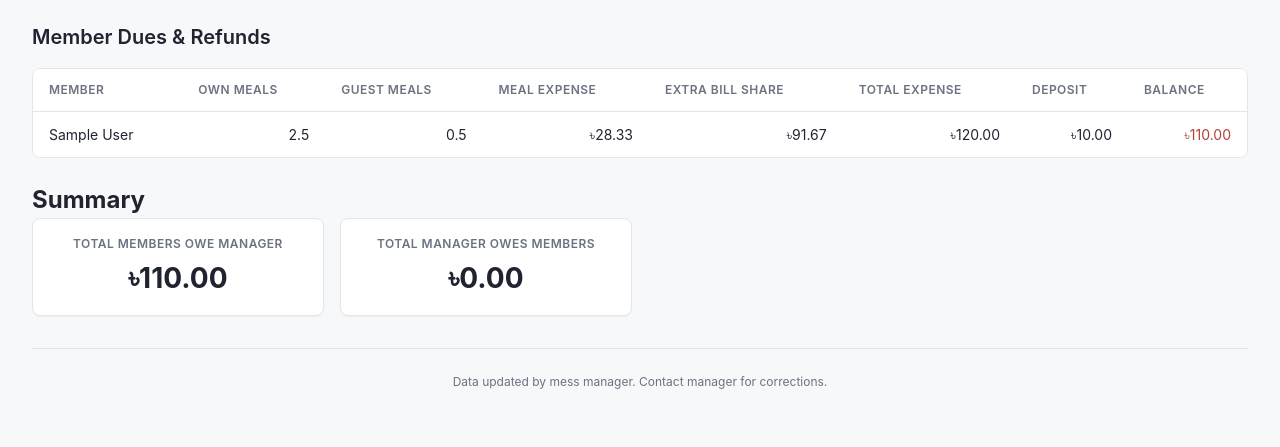
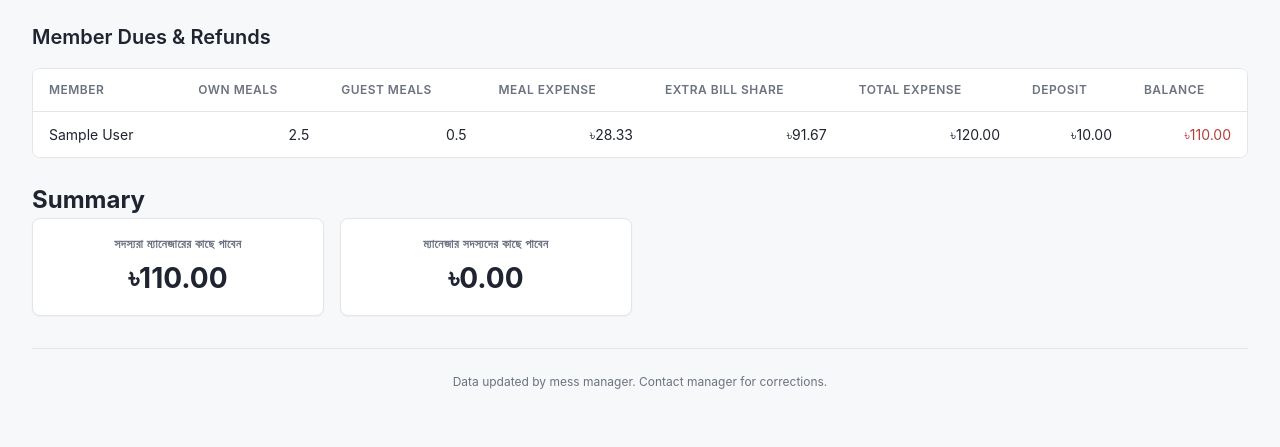
Before and after one commit to mohammad-mursalin/mess-management-system, a Django app: page /month-summary/ in a window 1280 px wide. Shown: the part 395-842 px from the top of the page. Run offline with Django 5.2, Linux system fonts and the light colour scheme; tables that the repository leaves empty hold one stand-in row (values such as "Sample post").

Commit message:
Translate total balance labels to Bengali in month summary template

```diff
--- a/apps/dashboard/templates/dashboard/month_summary.html
+++ b/apps/dashboard/templates/dashboard/month_summary.html
@@ -183,11 +183,11 @@
         <h2>Summary</h2>
         <div class="totals-grid">
             <div class="total-card">
-                <div class="total-label">Total Members Owe Manager</div>
+                <div class="total-label">সদস্যরা ম্যানেজারের কাছে পাবেন</div>
                 <div class="total-amount">৳{{ total_balance_negative|floatformat:2 }}</div>
             </div>
             <div class="total-card">
-                <div class="total-label">Total Manager Owes Members</div>
+                <div class="total-label">ম্যানেজার সদস্যদের কাছে পাবেন</div>
                 <div class="total-amount">৳{{ total_balance_positive|floatformat:2 }}</div>
             </div>
         </div>
```
